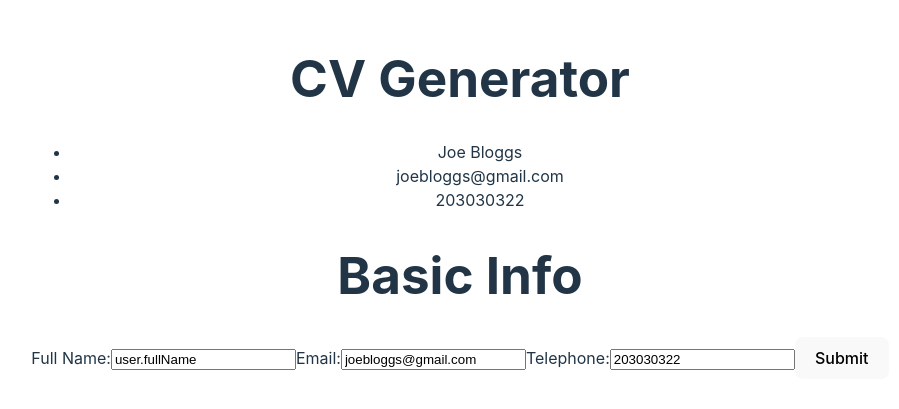
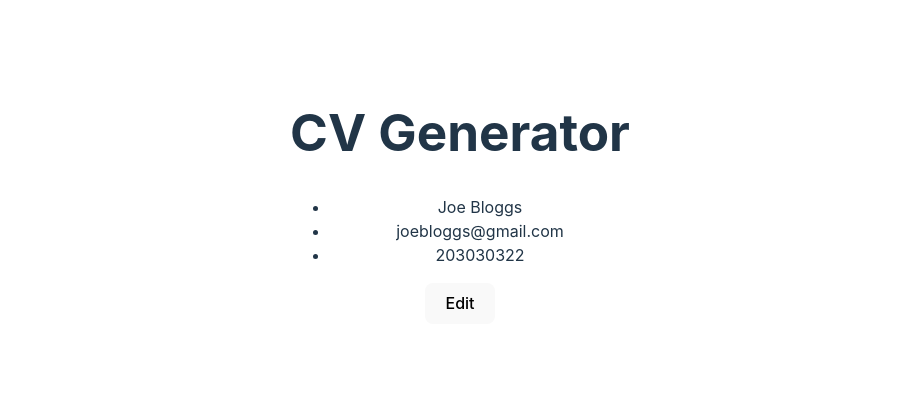
Before and after one commit to jandrews66/cv-app, a React (Vite) app: page / in a window 1280 px wide. Shown: the part 203-612 px from the top of the page, without its empty margins (180-1079 px from the left). Built offline with nearby package versions, Linux system fonts and the light colour scheme.

Commit message:
Add edit functionality for the user info

```diff
--- a/src/Info.jsx
+++ b/src/Info.jsx
@@ -10,6 +10,11 @@ export default function InfoForm(){
 
    const [submittedInfo, setSubmittedInfo] = useState([user.fullName, user.email, user.telephone])
 
+   const [editMode, setEditMode] = useState(false)
+
+   function toggleEdit(){
+        setEditMode(!editMode)
+   }
 
    function handleChange(e){
         setUser({
@@ -21,31 +26,32 @@ export default function InfoForm(){
     function handleSubmit(e){
         e.preventDefault();
         setSubmittedInfo([user.fullName, user.email, user.telephone])
-
+        toggleEdit()
     }
-
 
     return (
         <>
         <ul>
-        {submittedInfo.map((info) => {
-            return <li key={info}>{info}</li>;
+        {submittedInfo.map((info, index) => {
+            return <li key={index}>{info}</li>;
         })}
         </ul>
-        <form onSubmit={handleSubmit}>
-            <h1>Basic Info</h1>
-
+        {!editMode &&
+            <button onClick={toggleEdit}>Edit</button>
+        }
+        {editMode &&
+            <form onSubmit={handleSubmit}>
             <label>
-                Full Name:{""}
+                Full Name:
                 <input
                     name="fullName"
                     type="text"
-                    value={"user.fullName"}
+                    value={user.fullName}
                     onChange={handleChange}
                 />
             </label>
             <label>
-                Email:{""}
+                Email:
                 <input
                     name="email"
                     type="email"
@@ -55,7 +61,7 @@ export default function InfoForm(){
                 />
             </label>
             <label>
-                Telephone:{""}
+                Telephone:
                 <input
                     name="telephone"
                     type="text"
@@ -66,6 +72,7 @@ export default function InfoForm(){
             </label>
             <button>Submit</button>
         </form>
+        }
         </>
 
     )
```
